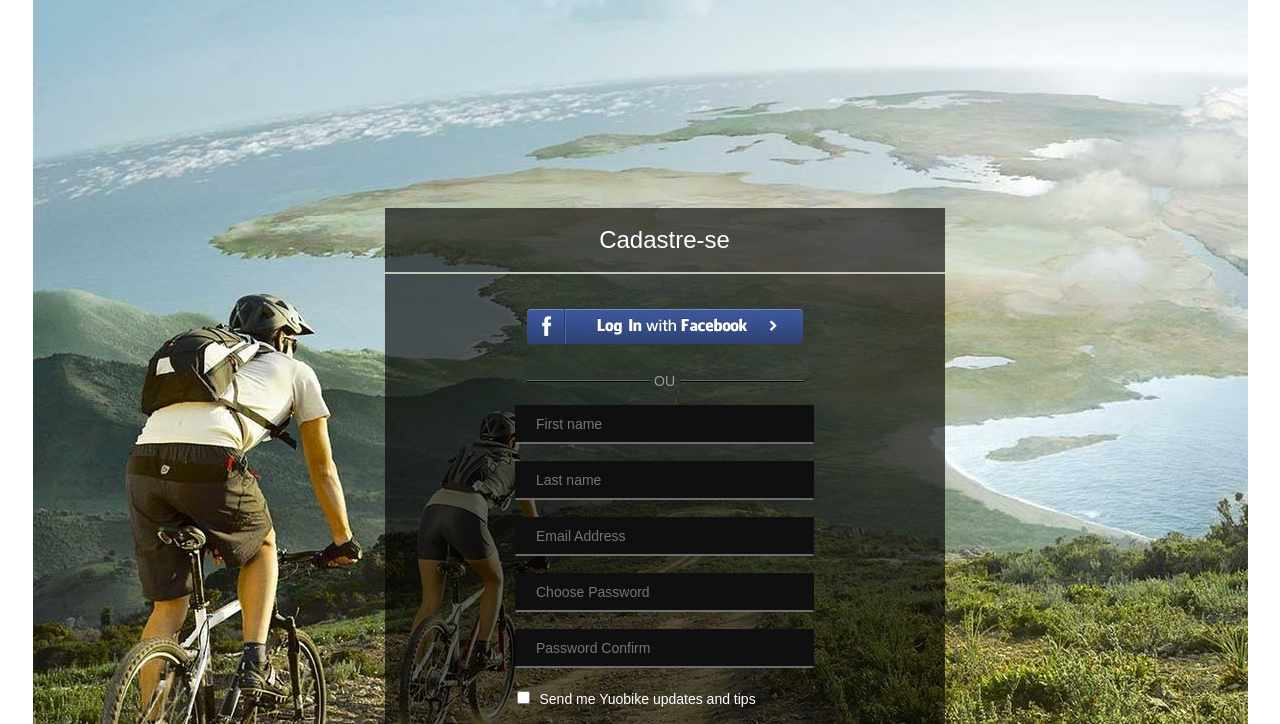
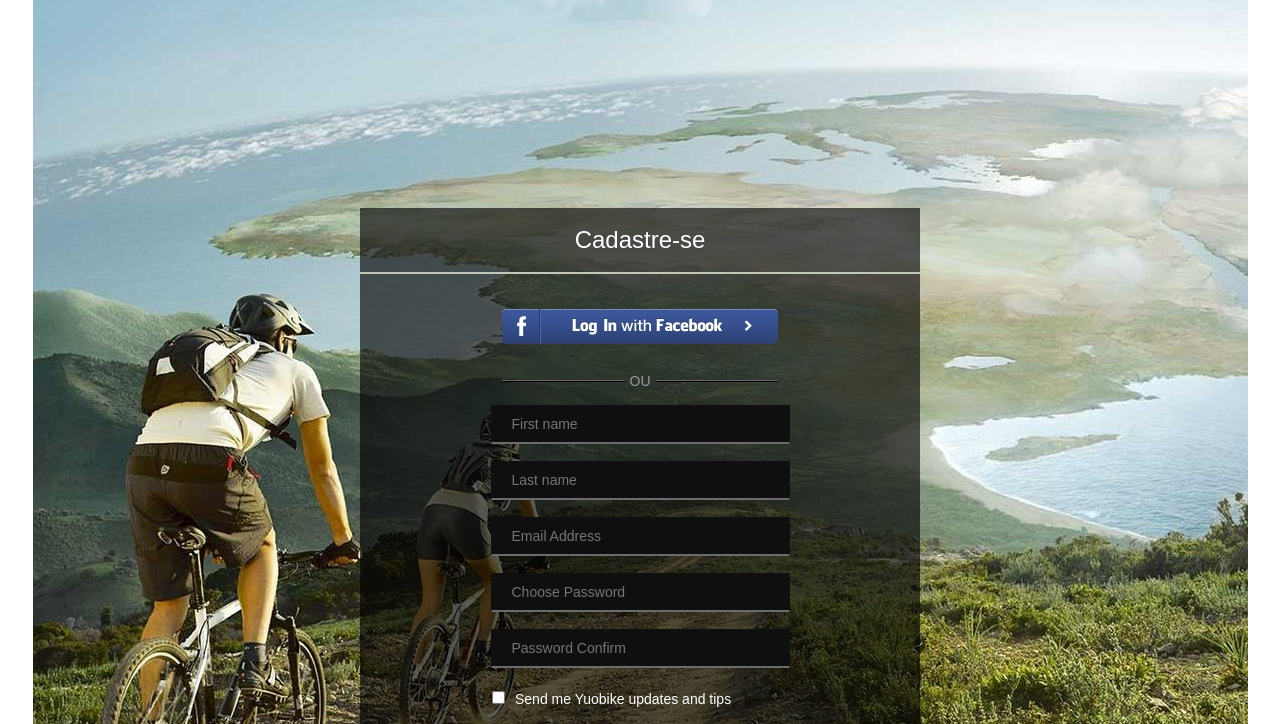
Before and after one commit to alphavita/Modul_5_HTML, a plain HTML site: page index.html in a window 1280 px wide. Shown: the part 38-762 px from the top of the page. Drawn offline with Linux system fonts and the light colour scheme; a web font is replaced by a local one.

Commit message:
изменения

```diff
--- a/css/style.css
+++ b/css/style.css
@@ -81,7 +81,8 @@ content {
 .registration {
 	width: 560px;
 	margin-top: 211px;
-	margin-left: 352px;
+	margin-left: auto;
+	margin-right: auto;
 	background-color: rgba(0,0,0,.63);
 	margin-bottom: 140px;
 
```
